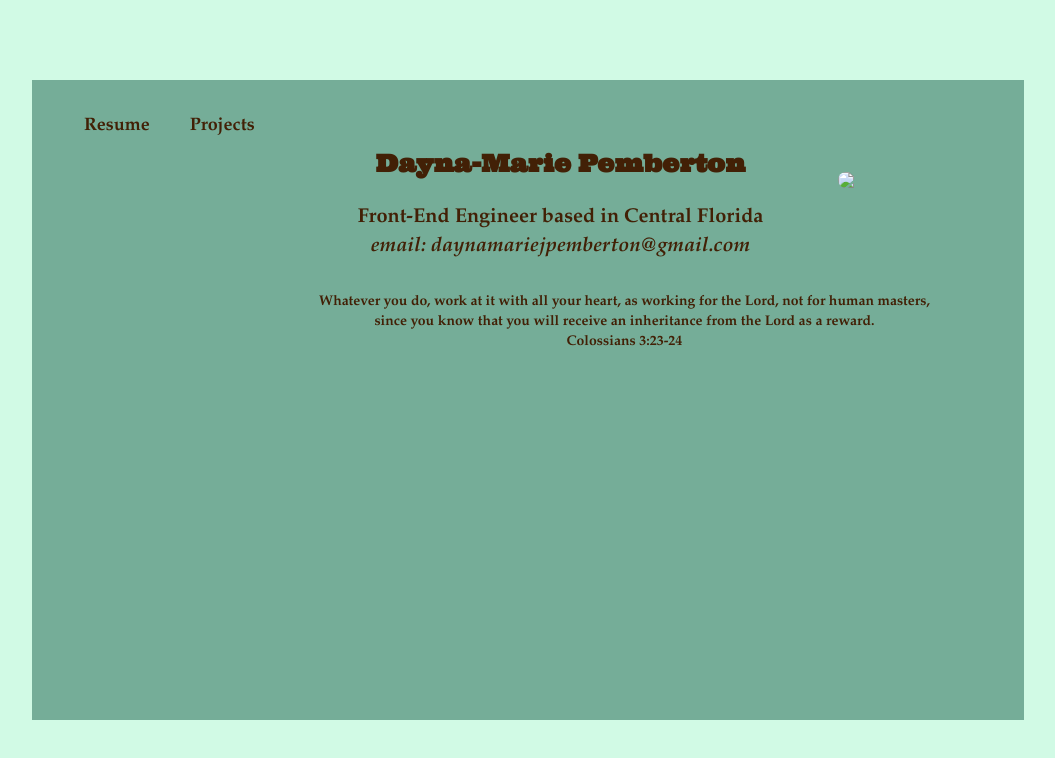
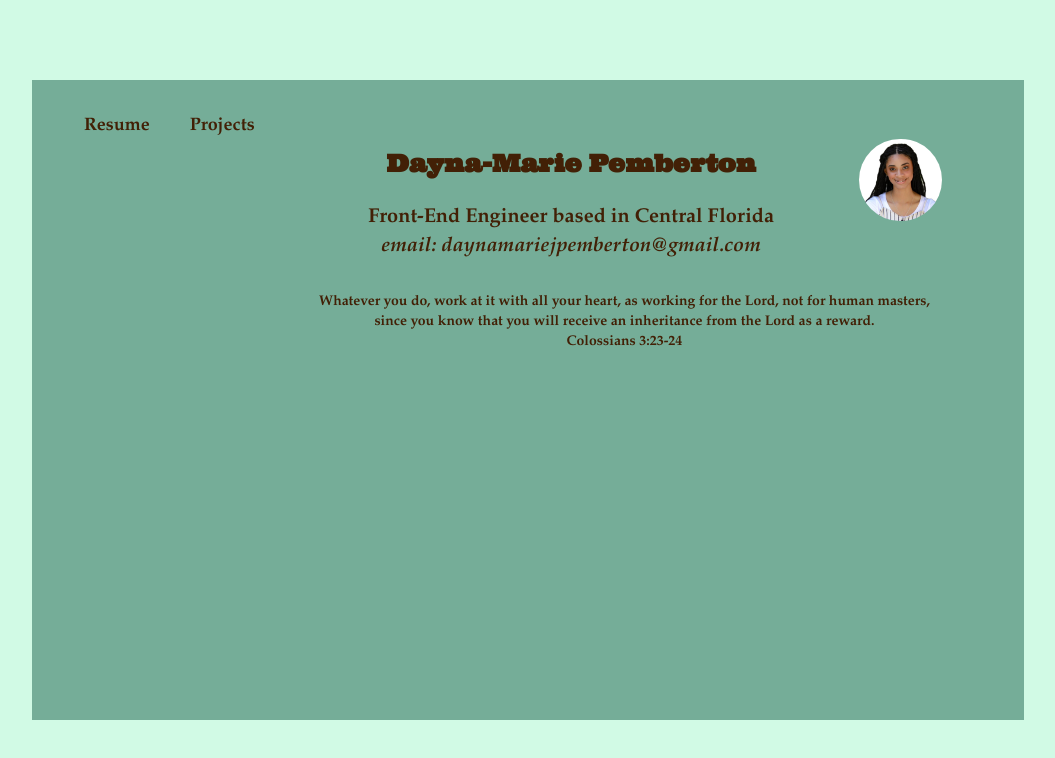
Before and after one commit to daynamariejpembie/daynamariejpembie.github.io, a plain HTML site: page index.html in a window 1280 px wide. Shown: the whole page, without its empty margins (112-1167 px from the left). Drawn offline with nearby package versions, Linux system fonts and the light colour scheme.

Commit message:
Upload Profile Picture

```diff
--- a/index.html
+++ b/index.html
@@ -38,7 +38,7 @@
 
             </div>
             <div class="flex content-center">
-              <img class ="w-28 rounded-full sm:w-32 sm:p-3 p-2" src="/portfolio/images/me.jpg">
+              <img class ="w-28 rounded-full sm:w-32 sm:p-3 p-2" src="/images/me.jpg">
             </div>
           </div>
             <!--Quote-->
```
